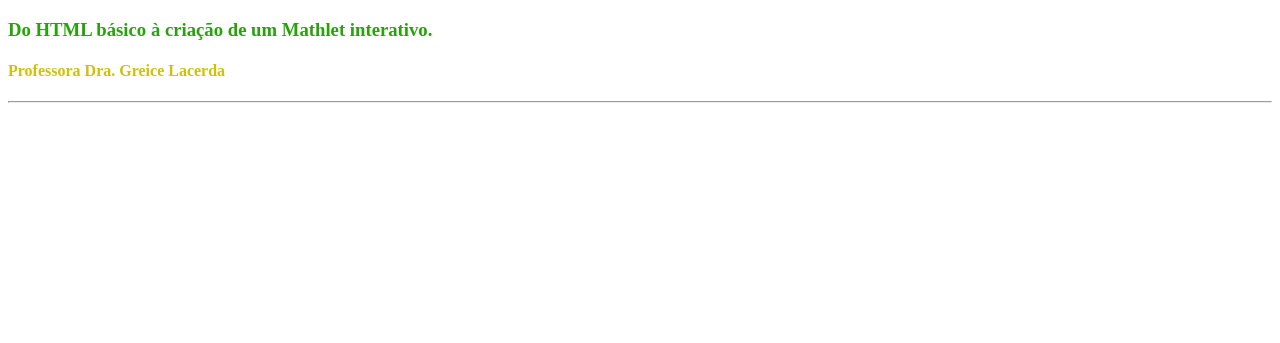
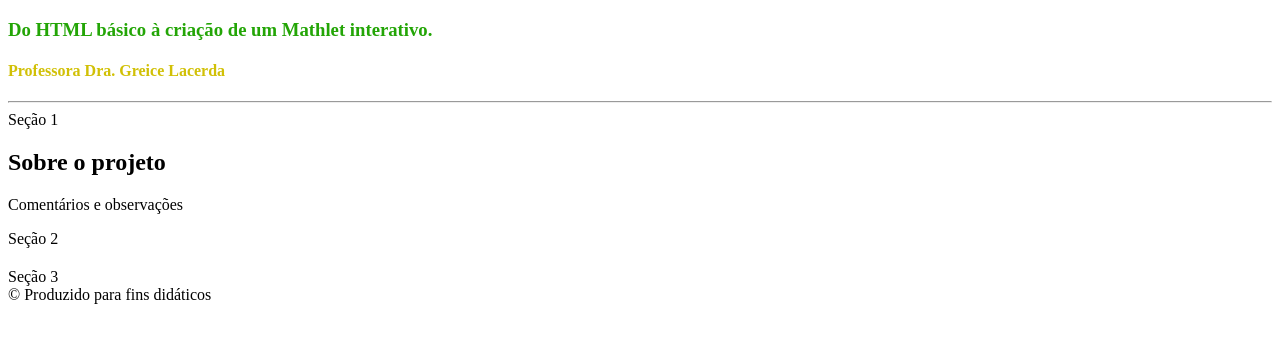
Before and after one commit to math-fusion-tech-2025/primeiro-projeto-web-2025, a plain HTML site: page Projeto_GreiceLacerda/index.html in a window 1280 px wide. Shown: the part 61-404 px from the top of the page. Drawn offline with Linux system fonts and the light colour scheme.

Commit message:
Atualização da pasta e do index

```diff
--- a/Projeto_GreiceLacerda/index.html
+++ b/Projeto_GreiceLacerda/index.html
@@ -33,7 +33,36 @@
 
         <hr>
 
+        <main>
 
+            <section style="backgroud-color: red">
+                Seção 1
+                <h1>
+                    Sobre o projeto
+                </h1>
+
+                <div>
+                    <p>
+                        Comentários e observações
+                    </p>
+                </div>
+
+            </section>
+
+            <section style="backgroud-color: green">
+                Seção 2
+                <h1></h1>
+            </section>
+
+            <section style="backgroud-color: blue">
+                Seção 3
+            </section>
+
+        </main>
+
+        <footer>
+            &copy Produzido para fins didáticos
+        </footer>
 
     </body>
 
```
Also changed, not shown: Projeto_StellaPedrosa/index.html (added).
